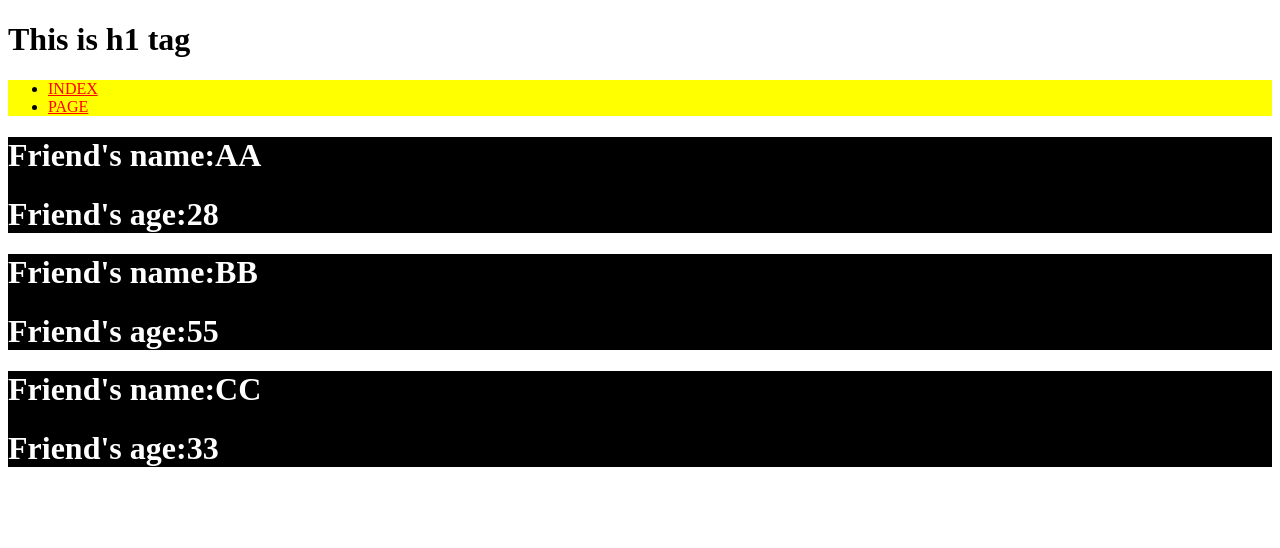
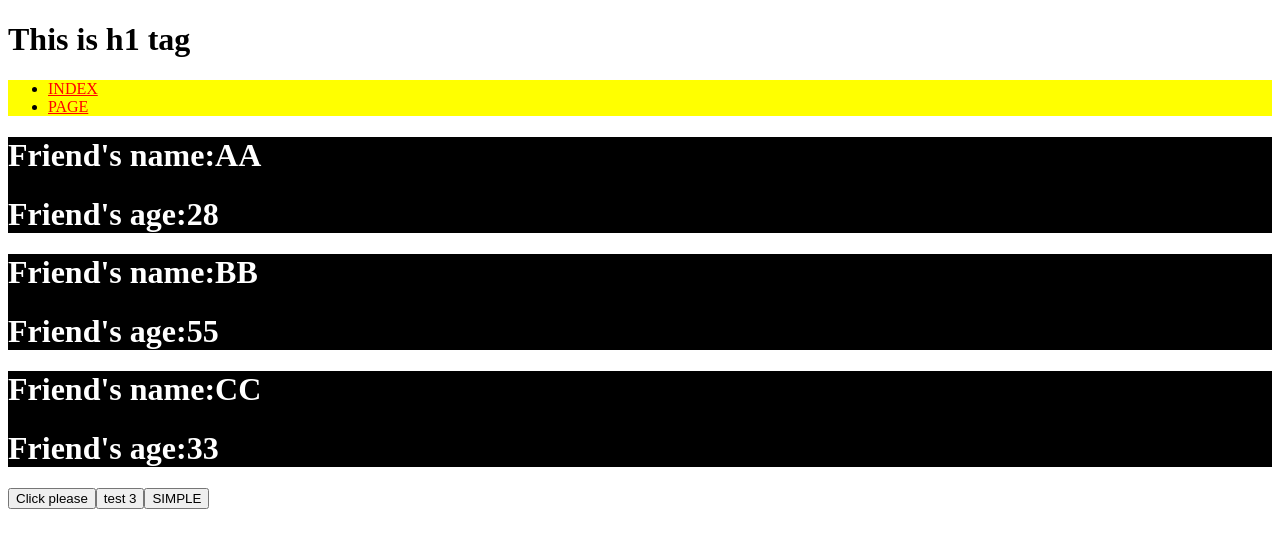
Before and after one commit to MarioooooLin/React-practice, a React (Create React App) app: page / in a window 1280 px wide. Shown: the top 548 px of the page. Built offline with nearby package versions, Linux system fonts and the light colour scheme.

Commit message:
Event practice

```diff
--- a/src/App.js
+++ b/src/App.js
@@ -9,6 +9,11 @@ function App() {
         { name: "CC", age: "33" },
     ];
     let myFriend = "E";
+
+    const clickButton = (msg) => {
+        alert("You clicked the button...");
+        alert(msg);
+    };
     return (
         <div>
             <h1>This is h1 tag</h1>
@@ -21,6 +26,21 @@ function App() {
             {test1.map((test2) => (
                 <Info name={test2.name} age={test2.age} />
             ))}
+            <button
+                onClick={() => {
+                    clickButton("Today is a good day");
+                }}
+            >
+                Click please
+            </button>
+            <button
+                onClick={() => {
+                    clickButton();
+                }}
+            >
+                test 3
+            </button>
+            <button onClick={clickButton}>SIMPLE</button>
         </div>
     );
 }
```
